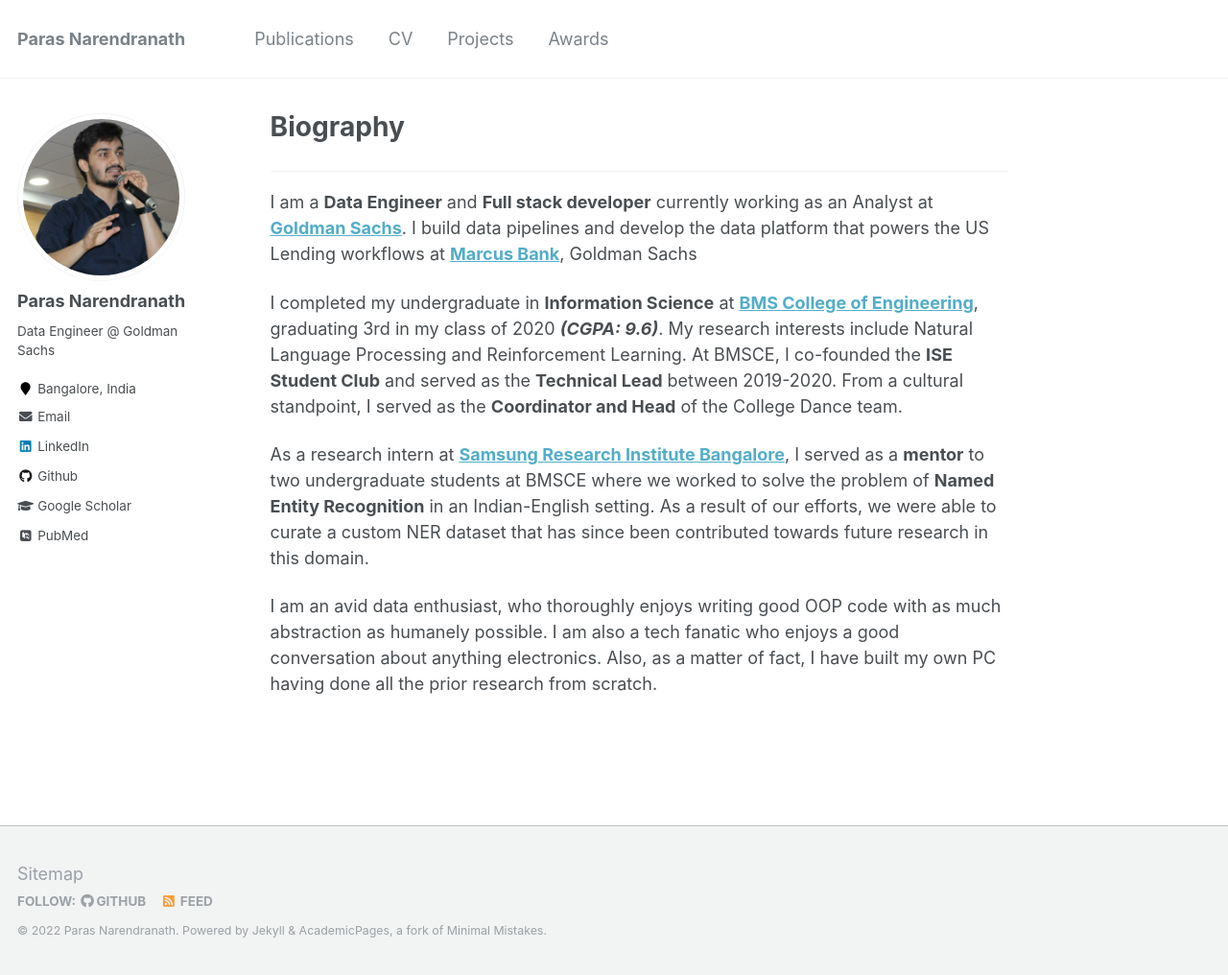
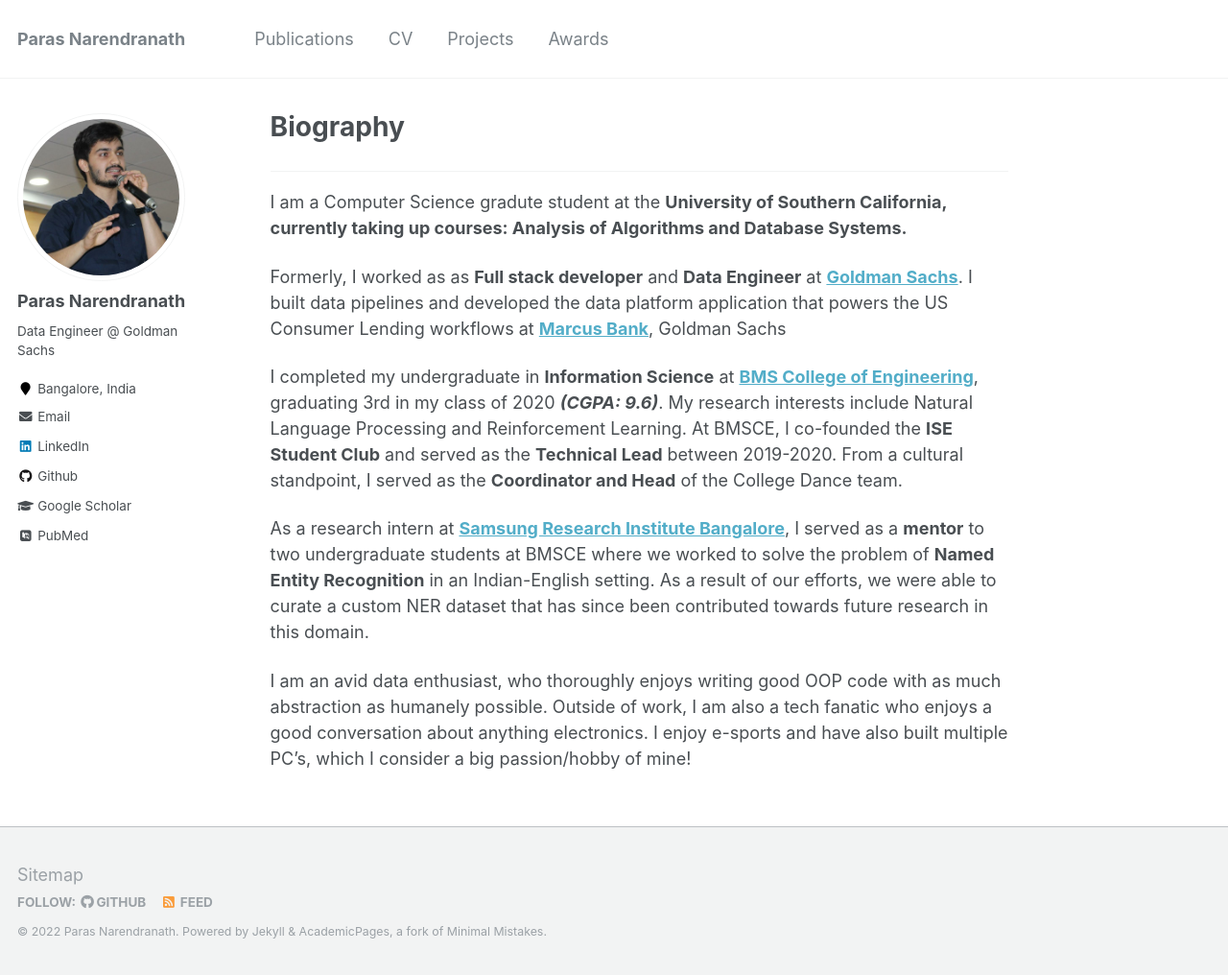
Before and after one commit to parasnaren/github-io-page, a Jekyll site: the page built from _pages/about.md, in a window 1280 px wide and 1016 px high. Shown: the whole window at 96% size. Built offline with Jekyll 4.4.1, drawn with Linux system fonts in a browser that asks for light colours; some web fonts are replaced.

Commit message:
Update about.md

```diff
--- a/_pages/about.md
+++ b/_pages/about.md
@@ -10,10 +10,12 @@ redirect_from:
 
 <hr>
 
-I am a <b>Data Engineer</b> and <b>Full stack developer</b> currently working as an Analyst at <b><a href="https://www.goldmansachs.com/" target="_blank">Goldman Sachs</a></b>. I build data pipelines and develop the data platform that powers the US Lending workflows at <b><a href="https://www.marcus.com/us/en" target="_blank">Marcus Bank</a></b>, Goldman Sachs
+I am a Computer Science gradute student at the <b>University of Southern California<b>, currently taking up courses: Analysis of Algorithms and Database Systems.
 
-I completed my undergraduate in  <b>Information Science</b> at <b><a href="https://www.bmsce.ac.in/" target="_blank">BMS College of Engineering</a></b>, graduating 3rd in my class of 2020 <b><i>(CGPA: 9.6)</i></b>. My research interests include Natural Language Processing and Reinforcement Learning. At BMSCE, I co-founded the <b>ISE Student Club</b> and served as the <b>Technical Lead</b> between 2019-2020. From a cultural standpoint, I served as the <b>Coordinator and Head</b> of the College Dance team.
+Formerly, I worked as as <b>Full stack developer</b> and <b>Data Engineer</b> at <b><a href="https://www.goldmansachs.com/" target="_blank">Goldman Sachs</a></b>. I built data pipelines and developed the data platform application that powers the US Consumer Lending workflows at <b><a href="https://www.marcus.com/us/en" target="_blank">Marcus Bank</a></b>, Goldman Sachs
+
+I completed my undergraduate in <b>Information Science</b> at <b><a href="https://www.bmsce.ac.in/" target="_blank">BMS College of Engineering</a></b>, graduating 3rd in my class of 2020 <b><i>(CGPA: 9.6)</i></b>. My research interests include Natural Language Processing and Reinforcement Learning. At BMSCE, I co-founded the <b>ISE Student Club</b> and served as the <b>Technical Lead</b> between 2019-2020. From a cultural standpoint, I served as the <b>Coordinator and Head</b> of the College Dance team.
 
 As a research intern at <b><a href="https://research.samsung.com/sri-b" target="_blank">Samsung Research Institute Bangalore</a></b>, I served as a <b>mentor</b> to two undergraduate students at BMSCE where we worked to solve the problem of <b>Named Entity Recognition</b> in an Indian-English setting. As a result of our efforts, we were able to curate a custom NER dataset that has since been contributed towards future research in this domain.
 
-I am an avid data enthusiast, who thoroughly enjoys writing good OOP code with as much abstraction as humanely possible. I am also a tech fanatic who enjoys a good conversation about anything electronics. Also, as a matter of fact, I have built my own PC having done all the prior research from scratch.
+I am an avid data enthusiast, who thoroughly enjoys writing good OOP code with as much abstraction as humanely possible. Outside of work, I am also a tech fanatic who enjoys a good conversation about anything electronics. I enjoy e-sports and have also built multiple PC's, which I consider a big passion/hobby of mine!
```
